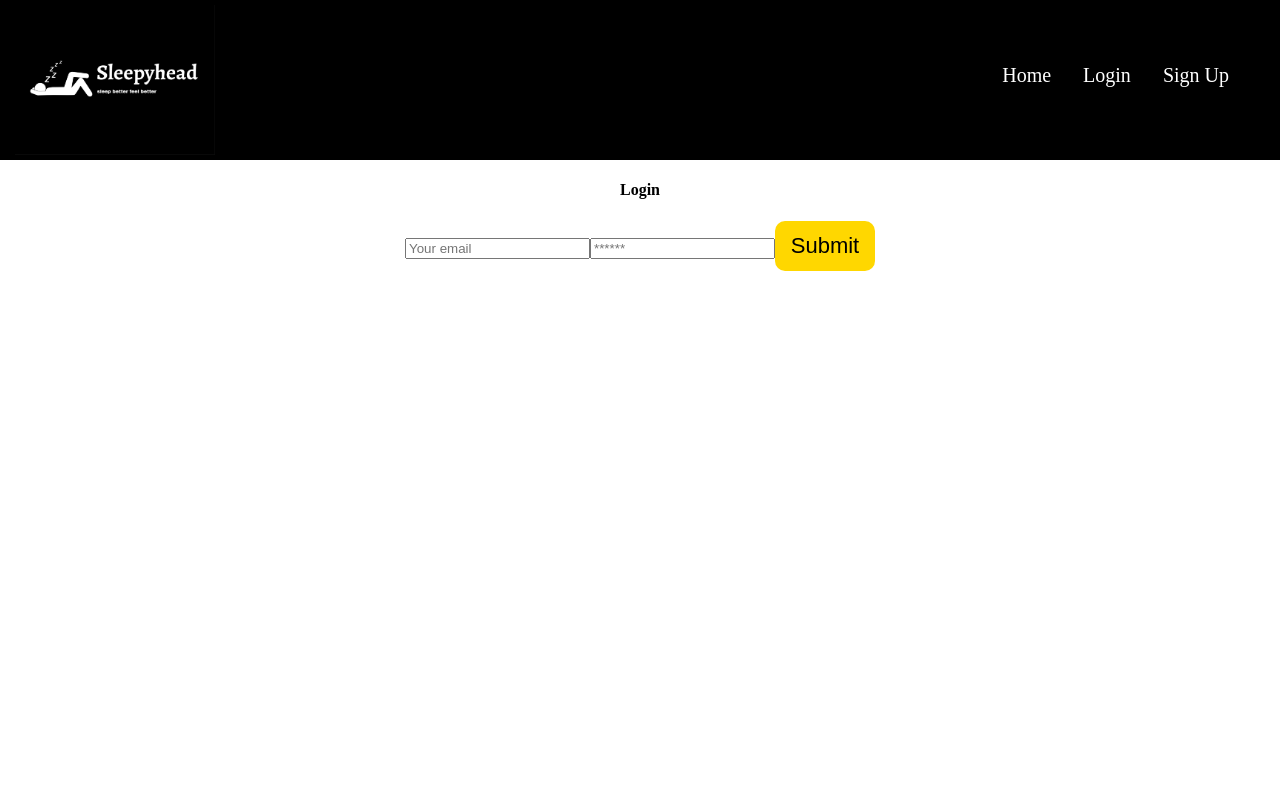
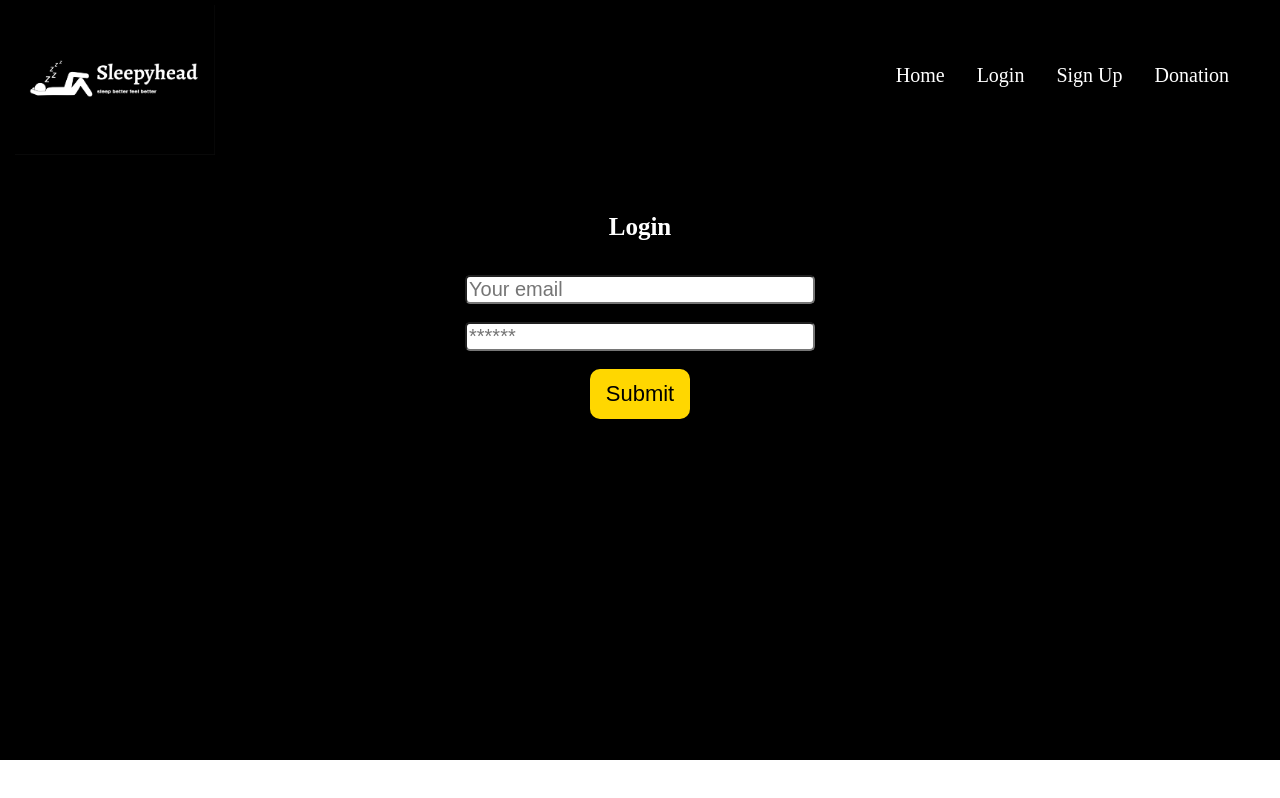
Before and after one commit to Durgavino/Project3-MERN, a React (Create React App) app in the folder client/: page /login in a window 1280 px wide. Built offline with nearby package versions, Linux system fonts and the light colour scheme.

Commit message:
styling update

```diff
--- a/client/src/App.js
+++ b/client/src/App.js
@@ -15,6 +15,7 @@ import About from "./pages/About";
 import Home from "./pages/Home";
 import Login from "./pages/Login";
 import SignUp from "./pages/SignUp";
+import Donation from './pages/Donation';
 
 const httpLink = createHttpLink({
   uri: '/graphql',
@@ -56,6 +57,7 @@ function App() {
 
               <Route path="/login" element={<Login />} />
               <Route path="/signup" element={<SignUp />} />
+              <Route path="/donation" element={<Donation />}/>
             </Routes>
           </div>
           <Footer />
--- a/client/src/compoments/Navbar.js
+++ b/client/src/compoments/Navbar.js
@@ -20,6 +20,9 @@ function Navbar() {
           <li>
             <Link to="/signup">Sign Up</Link>
           </li>
+          <li>
+            <Link to="/donation">Donation</Link>
+          </li>
         </ul>
       </nav>
     </>
--- a/client/src/index.js
+++ b/client/src/index.js
@@ -5,6 +5,7 @@ import './styles/Navbar.css';
 import './styles/Login.css';
 import './styles/Home.css';
 import './styles/Signup.css';
+import './styles/Donation.css';
 import App from './App';
 import reportWebVitals from './reportWebVitals';
 
--- /dev/null
+++ b/client/src/pages/Donation.js
@@ -0,0 +1,33 @@
+import React from "react";
+// import { Link } from "react-router-dom";
+import Donate from "../images/donate-logo.png";
+
+function Donation() {
+  return (
+    <div className="main-container">
+      <div>
+        <p className="Donate-text">
+          Sleephead Project3 - Sleep Better Feel Better. Your donations will
+          keep us to upload more futuristic contents. Therefore, we seek for
+          your contribution.
+        </p>
+      </div>
+      <br />
+      <br />
+      <div>
+        <a
+          href="https://donate.stripe.com/test_9AQcQr914gtZ73G288"
+          // target="_blank"
+          // rel="noopener noreferrer"
+        >
+          <button className="donate-btn">Click to Donate</button>
+        </a>
+      </div>
+      <div>
+        <img className="donate-logo" src={Donate} alt="donate" />
+      </div>
+    </div>
+  );
+}
+
+export default Donation;
--- a/client/src/pages/Login.js
+++ b/client/src/pages/Login.js
@@ -1,8 +1,8 @@
-import React,{useState} from "react";
-import { Link } from 'react-router-dom';
-import { useMutation } from '@apollo/client';
-import { LOGIN_USER } from '../utils/mutations';
-import Auth from '../utils/auth';
+import React, { useState } from "react";
+// import { Link } from "react-router-dom";
+import { useMutation } from "@apollo/client";
+import { LOGIN_USER } from "../utils/mutations";
+import Auth from "../utils/auth";
 //import Loginlogo from "../images/loginlogo.png";
 // import Email from "../images/email2.png";
 // import Password from "../images/passlogo.png";
@@ -43,9 +43,8 @@ import Auth from '../utils/auth';
 //   );
 //}
 
-
-const Login =(props)=>{
-  const [formState, setFormState] = useState({ email: '', password: '' });
+const Login = (props) => {
+  const [formState, setFormState] = useState({ email: "", password: "" });
   const [login, { error, data }] = useMutation(LOGIN_USER);
 
   const handleChange = (event) => {
@@ -72,8 +71,8 @@ const Login =(props)=>{
 
     // clear form values
     setFormState({
-      email: '',
-      password: '',
+      email: "",
+      password: "",
     });
   };
 
@@ -85,8 +84,8 @@ const Login =(props)=>{
           <div className="card-body">
             {data ? (
               <p>
-                Success! You may now head{' '}
-                <Link to="/">back to the homepage.</Link>
+                Success! You may now head{" "}
+                {/* <Link to="/">back to the homepage.</Link> */}
               </p>
             ) : (
               <form onSubmit={handleFormSubmit}>
@@ -98,6 +97,8 @@ const Login =(props)=>{
                   value={formState.email}
                   onChange={handleChange}
                 />
+                <br />
+                <br />
                 <input
                   className="form-input"
                   placeholder="******"
@@ -106,9 +107,11 @@ const Login =(props)=>{
                   value={formState.password}
                   onChange={handleChange}
                 />
+                <br />
+                <br />
                 <button
                   className="btn btn-block btn-info"
-                  style={{ cursor: 'pointer' }}
+                  style={{ cursor: "pointer" }}
                   type="submit"
                 >
                   Submit
@@ -126,6 +129,6 @@ const Login =(props)=>{
       </div>
     </main>
   );
-}
+};
 
 export default Login;
--- a/client/src/pages/SignUp.js
+++ b/client/src/pages/SignUp.js
@@ -1,9 +1,10 @@
 import React, { useState } from "react";
-import { Link } from "react-router-dom";
-import { useMutation } from '@apollo/client';
-import { ADD_USER } from '../utils/mutations';
+import { Link  } from "react-router-dom";
+import { useMutation } from "@apollo/client";
+import { ADD_USER } from "../utils/mutations";
+// import {useNavigate} from "react-router-dom";
 
-import Auth from '../utils/auth';
+import Auth from "../utils/auth";
 //import Loginlogo from "../images/loginlogo.png";
 
 // function SignUp() {
@@ -69,22 +70,19 @@ import Auth from '../utils/auth';
 //   //     </div>
 //   //   </div>
 
-
-
-
-
 //   );
-
 
 // }
 
 // export default SignUp;
 
-const Signup=()=>{
+
+
+const Signup = () => {
   const [formState, setFormState] = useState({
-    name: '',
-    email: '',
-    password: '',
+    name: "",
+    email: "",
+    password: "",
   });
   const [addUser, { error, data }] = useMutation(ADD_USER);
 
@@ -111,6 +109,7 @@ const Signup=()=>{
     }
   };
 
+  // let navigate = useNavigate();
 
   return (
     <main className="flex-row justify-center mb-4">
@@ -120,8 +119,8 @@ const Signup=()=>{
           <div className="card-body">
             {data ? (
               <p>
-                Success! You may now head{' '}
-                <Link to="/">back to the homepage.</Link>
+                Success! You may now head{""}
+                <Link to="/donation">back to the donation page</Link>
               </p>
             ) : (
               <form onSubmit={handleFormSubmit}>
@@ -133,6 +132,8 @@ const Signup=()=>{
                   value={formState.name}
                   onChange={handleChange}
                 />
+                <br />
+                <br />
                 <input
                   className="form-input"
                   placeholder="Your email"
@@ -141,6 +142,8 @@ const Signup=()=>{
                   value={formState.email}
                   onChange={handleChange}
                 />
+                <br />
+                <br />
                 <input
                   className="form-input"
                   placeholder="******"
@@ -149,10 +152,13 @@ const Signup=()=>{
                   value={formState.password}
                   onChange={handleChange}
                 />
+                <br />
+                <br />
                 <button
                   className="btn btn-block btn-info"
-                  style={{ cursor: 'pointer' }}
+                  style={{ cursor: "pointer" }}
                   type="submit"
+                  //  onClick={() => {navigate ("/donation")}}
                 >
                   Submit
                 </button>
--- /dev/null
+++ b/client/src/styles/Donation.css
@@ -0,0 +1,23 @@
+.donate-btn {
+    width: 180px;
+    height: 30px;
+    border-radius: 10px;
+    background-color: gold;
+    color: black;
+    font-size: 22px;
+    border: 20px;
+    /* display: flex; */
+    text-align: center;
+    /* margin-left: 10px; */
+}
+
+.donate-logo {
+    width: 150px;
+}
+Donate-text {
+    text-align: center;
+    font-size: 50px;
+    color: black;
+    margin-left: 30px;
+    margin-right: 30px;
+}
--- a/client/src/styles/Login.css
+++ b/client/src/styles/Login.css
@@ -1,4 +1,4 @@
-body {
+/* body {
     margin: 0;
 }
 
@@ -63,8 +63,7 @@ body {
 }
 
 .passlogo {
-   /* padding-left: 70px;
-   font-size: 20px; */
+
    height: 50px;
     width: 40px;
     position: absolute;
@@ -83,6 +82,13 @@ body {
 
 .second-input{
     padding-top: 25px;
+} */
+
+.flex-row {
+    height: 600px;
+    padding-top: 20px;
+    background-color: black;
+    color: white;
 }
 
 button{
@@ -106,3 +112,18 @@ button{
 a {
     color: blue;
 }
+
+
+.card-header {
+
+    font-size: 25px;
+
+}
+
+.form-input{
+    font-size: 20px;
+    border-width: 2px;
+    border-radius: 5px;
+    width: 350px;
+
+}
--- a/client/src/styles/Signup.css
+++ b/client/src/styles/Signup.css
@@ -1,4 +1,4 @@
-body {
+/* body {
     margin: 0;
 }
 
@@ -63,8 +63,7 @@ body {
 }
 
 .passlogo {
-   /* padding-left: 70px;
-   font-size: 20px; */
+
    height: 50px;
     width: 40px;
     position: absolute;
@@ -100,7 +99,15 @@ body {
 
 .third-input {
     padding-top: 25px;
+} */
+
+.flex-row {
+    height: 600px;
+    padding-top: 20px;
+    background-color: black;
+    color: white;
 }
+
 
 button{
     width: 100px;
@@ -123,3 +130,18 @@ button{
 a {
     color: blue;
 } */
+
+
+.card-header {
+
+    font-size: 25px;
+
+}
+
+.form-input{
+    font-size: 20px;
+    border-width: 2px;
+    border-radius: 5px;
+    width: 350px;
+
+}
--- a/package.json
+++ b/package.json
@@ -2,7 +2,7 @@
   "name": "project-3-starter",
   "version": "1.0.0",
   "description": "",
-   "main": "server/server.js",
+  "main": "server/server.js",
   "scripts": {
     "start": "node server --ignore client",
     "develop": "concurrently \"cd server && npm run start\" \"cd client && npm start\"",
@@ -18,6 +18,7 @@
     "apollo-server-express": "^3.12.0",
     "concurrently": "^7.0.0",
     "express": "^4.18.2",
-    "graphql": "^16.6.0"
+    "graphql": "^16.6.0",
+    "react-router-dom": "^6.10.0"
   }
 }
```
Also changed, not shown: client/src/images/donate-logo.png (added), 1 other file (tests, documents, lock files or other folders).
